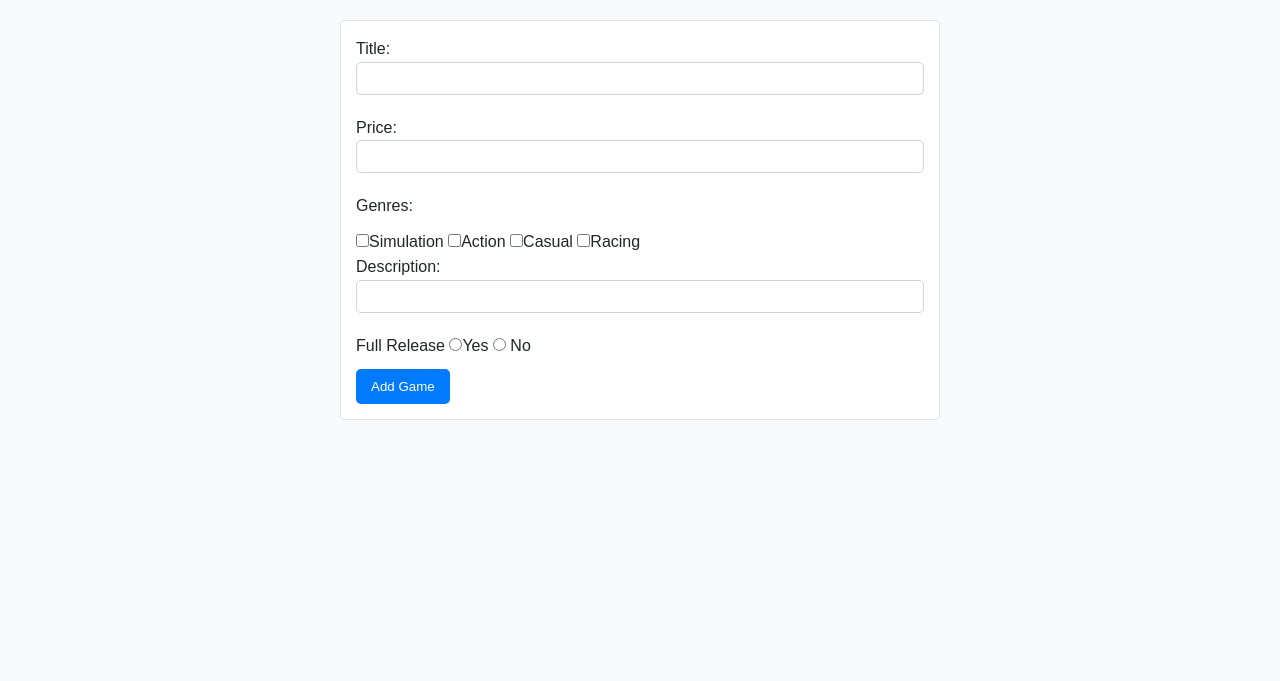
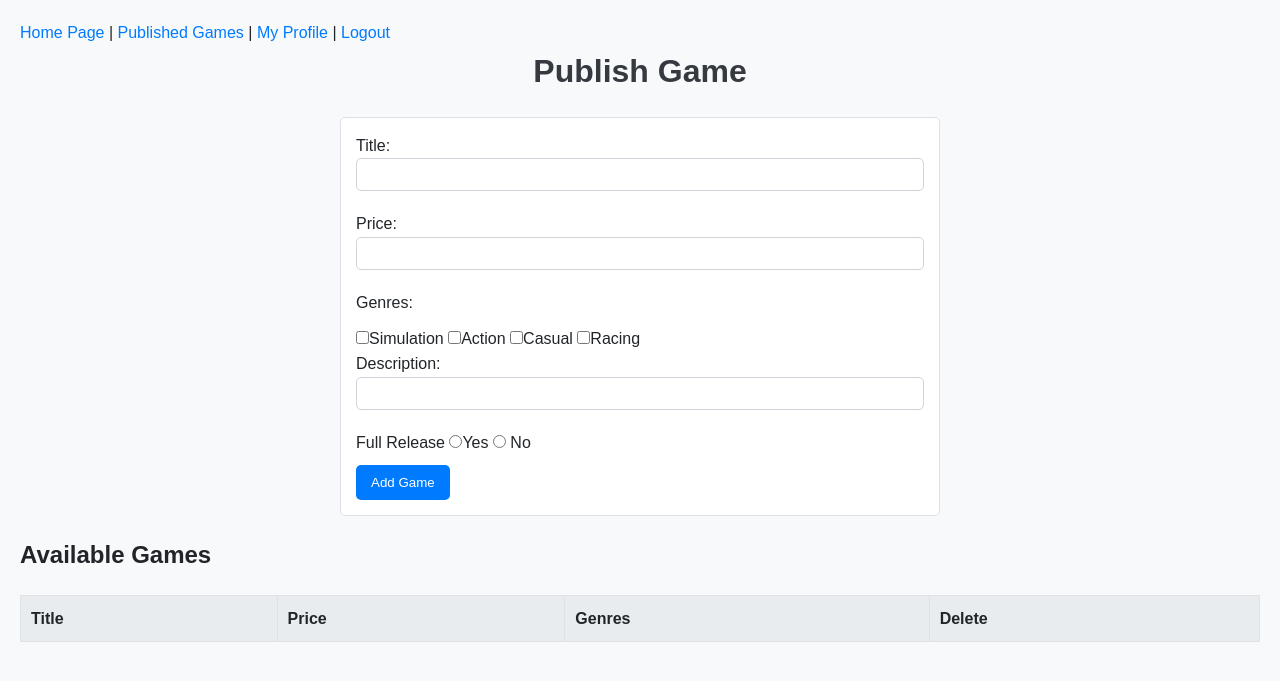
Before and after one commit to MahradHosseini/VideoGamePlatform, a Flask app: page /publishGames in a window 1280 px wide. Shown: the top 681 px of the page. Run offline with Flask 3, Linux system fonts and the light colour scheme; a user stored in the database is signed in; data comes from the database, SQL or seed files in the repository; both versions use the stored data as it was before the commit; lists and menus that the app fills with data are empty.

Commit message:
added publishGames functionality

```diff
--- a/Main.py
+++ b/Main.py
@@ -1,3 +1,4 @@
+import traceback
 from flask import *
 import sqlite3
 import re
@@ -13,6 +14,7 @@ def showRegistration():
 
 @app.route("/applyregistration", methods=["POST"])
 def applyregistration():
+    msg = "Error"
     try:
         username = request.form["username"]
         password = request.form["pwd"]
@@ -20,14 +22,38 @@ def applyregistration():
         emailaddress = request.form["emailaddress"]
 
         isadmin = bool(re.search(r"\w+@game\.metu\.edu\.tr", emailaddress))
-        # check password
+        if not re.match(r"\w+@\w+\.\w+",emailaddress):
+            msg = "Please enter a correct email"
+            raise Exception
+
+        # Check password
+        if len(password)<10:
+            msg="Password length must be at least 10 digits"
+            raise Exception
+
+        count_uppercase = 0
+        count_lowercase = 0
+        count_digit = 0
+
+        for char in password:
+            if char.isdigit():
+                count_digit+=1
+            if char.islower():
+                count_lowercase+=1
+            if char.isupper():
+                count_uppercase+=1
+
+        if count_digit<1 or count_lowercase<1 or count_uppercase<1:
+            msg = "Password must contain at least 1 uppercase, 1 lowercase, 1 digit."
+            raise Exception
 
         conn = sqlite3.connect("PlatformDB.db")
         c = conn.cursor()
         c.execute("SELECT * FROM User WHERE username=?", (username,))
         row = c.fetchone()
         if row is not None:
-            return render_template("registration.html", msg="User already exist!")
+            msg = "User already exist!"
+            return render_template("registration.html", msg=msg)
 
         c.execute("INSERT INTO User VALUES(?,?,?,?,?)", (username, password, fullname, emailaddress, isadmin))
         conn.commit()
@@ -35,7 +61,7 @@ def applyregistration():
         return render_template("registrationConfirmation.html")
         # Hint: Check |safe for the template to be able to consider HTML tags
     except:
-        return render_template("registration.html", msg="Error")
+        return render_template("registration.html", msg=msg)
 
 
 @app.route("/")
@@ -86,7 +112,7 @@ def logout():
     return redirect(url_for("homePage"))
 
 
-@app.route("/publishGames")
+@app.route("/publishGames",methods=["GET","POST"])
 def publishedGames():
     try:
         # Establish connection with the database
@@ -100,11 +126,34 @@ def publishedGames():
         # Storing genres in session
         session["genres"] = [row[1] for row in rows]
 
+
+        # Fetching Table information
+        c.execute("SELECT * FROM Game WHERE PublishedBy = ?", (session["username"],))
+        games = c.fetchall()
+
+        gameInfo = []
+        for game in games:
+            genreNames = []
+            c.execute("SELECT genreID FROM GameGenre WHERE gameID = ?",(game[0],))
+            genreids = c.fetchall()
+            for genreid in genreids:
+                c.execute("SELECT name FROM Genre WHERE genreID= ? ",genreid)
+                gname = c.fetchone()
+                if gname:
+                    genreNames.append(gname[0])
+
+            genreNames= ",".join(genreNames)
+            print(gameInfo)
+            gameInfo.append((game[0],game[1],game[3],genreNames))
+
+        print(gameInfo)
+        session["publishedGames"] = gameInfo
         conn.close()
-        return render_template("publishGames.html", genres=session["genres"])
+        return render_template("publishGames.html", genres=session["genres"], publishedGames=session["publishedGames"])
 
     except Exception as e:
-        return render_template("publishGames.html", msg="Error", genres=session["genres"])
+        traceback.print_exc(e)
+        return render_template("publishGames.html", msg="Error", genres=session["genres"], publishedGames=session["publishedGames"])
 
 
 @app.post("/createGame")
@@ -120,8 +169,6 @@ def createGame():
         selectedGenres = request.form.getlist("genres[]")
         description = request.form["description"]
         fullRelease = request.form["release"]
-
-        genresString = ','.join(selectedGenres)
 
         # Adding the game to Game table
         c.execute(
@@ -152,6 +199,25 @@ def createGame():
         msg = "An Error Occurred!"
         return render_template("publishGames.html", genres=session["genres"], msg=msg)
 
+
+    return render_template("publishGames.html",games = session["games"])
+
+@app.route("/deleteGame",methods=["GET"])
+def deleteGame():
+    # request the game id from the form
+    gameID = request.args.get("gameID")
+
+    conn = sqlite3.connect("PlatformDB.db")
+    c = conn.cursor()
+
+    # Delete game from Game table
+    c.execute("DELETE FROM Game WHERE gameID = ?",gameID)
+    # Delete game from GameGenre table
+    c.execute("DELETE FROM GameGenre WHERE gameID = ?",gameID)
+
+    conn.commit()
+    conn.commit()
+    return redirect(url_for("publishedGames"))
 
 @app.route("/manageGenres", methods=["GET", "POST"])
 def manageGenres():
--- a/templates/homepage.html
+++ b/templates/homepage.html
@@ -30,7 +30,7 @@
         <p>
             <a href="/homepage">Home Page</a> |
             <a href="/publishGames">Published Games</a> |
-            <a href="/myprofile">My Profile</a> |
+            <a href="/myProfile">My Profile</a> |
             <a href="/logout">Logout</a>
         </p>
     {% endif %}
--- a/templates/publishGames.html
+++ b/templates/publishGames.html
@@ -8,6 +8,23 @@
 </head>
 
 <body>
+{% if isAdmin %}
+        <p>
+            <a href="/homepage">Home Page</a> |
+            <a href="/manageGenres">Manage Genres</a> |
+            <a href="/myProfile">My Profile</a> |
+            <a href="/logout">Logout</a>
+        </p>
+    {% else %}
+        <p>
+            <a href="/homepage">Home Page</a> |
+            <a href="/publishGames">Published Games</a> |
+            <a href="/myProfile">My Profile</a> |
+            <a href="/logout">Logout</a>
+        </p>
+    {% endif %}
+
+<h1>Publish Game</h1>
 <form method="POST" action="/createGame">
     <p>Title: <input type="text" name="title" required></p>
     <p>Price: <input type="text" name="price" required></p>
@@ -19,26 +36,28 @@
 	<p>Full Release <input type="radio" name="release" value="Yes" />Yes <input type="radio" name="release" value="No" /> No</p>
     <input type="submit" value="Add Game">
 </form>
-<!--<table>-->
-<!--    <tr>-->
-<!--        <th>Title</th>-->
-<!--        <th>Price</th>-->
-<!--        <th>Genres</th>-->
-<!--        <th>Delete</th>-->
-<!--    </tr>-->
-<!--    {% for game in publishedGames %}-->
-<!--    <tr>-->
-<!--        <td>{{game[1]}}</td>-->
-<!--        <td>{{game[2]}}</td>-->
-<!--        <td>{{game[3]}}</td>-->
-<!--        <td>-->
-<!--        <form method="GET" action="/deleteGame">-->
-<!--            <input type="hidden" name="gameID" value="{{game[0]}}">-->
-<!--        </form>-->
-<!--        </td>-->
-<!--    </tr>-->
-<!--    {% endfor %}-->
-<!--</table>-->
+<h2>Available Games</h2>
+<table>
+    <tr>
+        <th>Title</th>
+        <th>Price</th>
+        <th>Genres</th>
+        <th>Delete</th>
+    </tr>
+    {% for game in publishedGames %}
+    <tr>
+        <td>{{game[1]}}</td>
+        <td>{{game[2]}}</td>
+        <td>{{game[3]}}</td>
+        <td>
+        <form method="GET" action="/deleteGame">
+            <input type="hidden" name="gameID" value="{{ game[0] }}">
+            <input type="submit" value="Delete">
+        </form>
+        </td>
+    </tr>
+    {% endfor %}
+</table>
 {% if msg %}
 <p>{{msg}}</p>
 {% endif %}
```
Also changed, not shown: templates/myProfile.html (+17 -2 lines), templates/registration.html (+4 -4 lines), PlatformDB.db (deleted), 1 other file.
